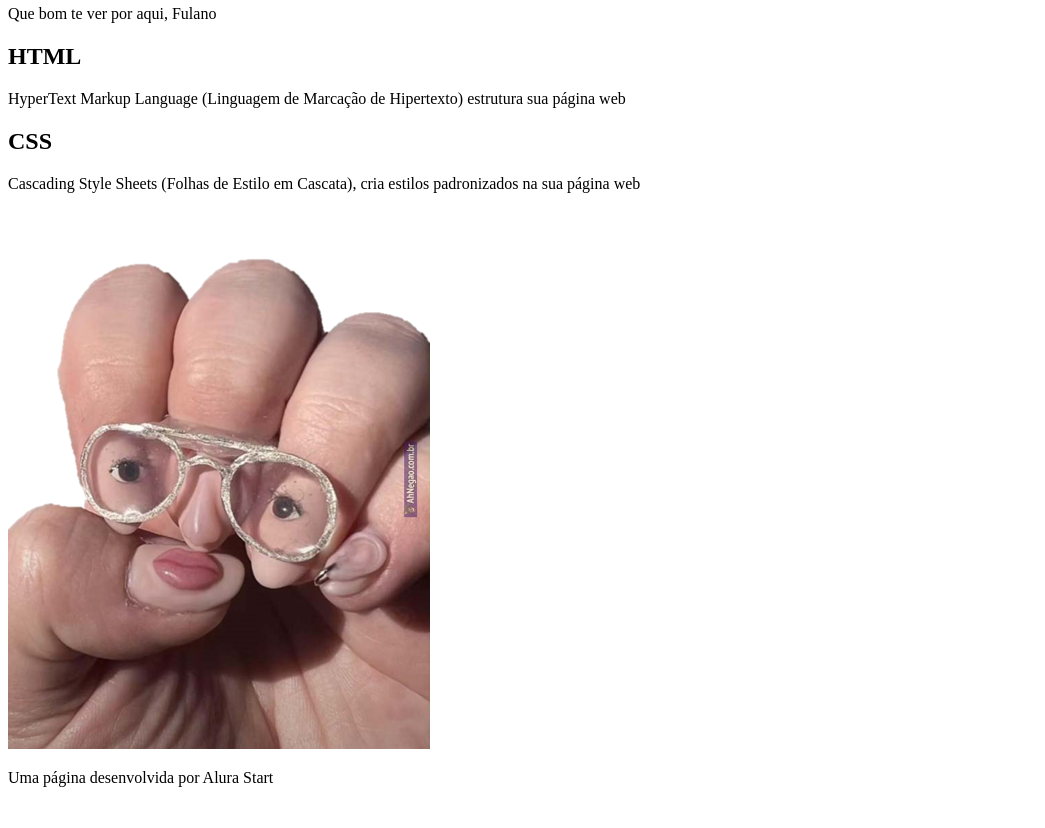
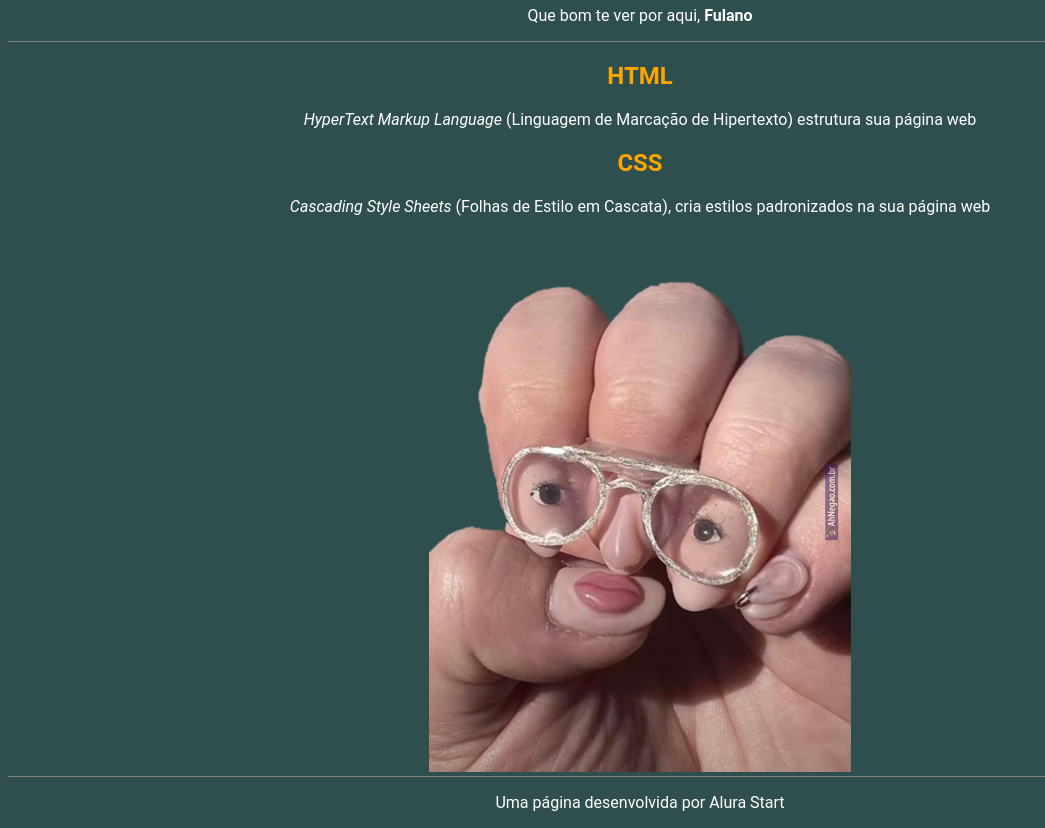
Before and after one commit to CorredorBot/Hello-World, a plain HTML site: page index.html in a window 1280 px wide. Shown: the part 75-903 px from the top of the page, without its empty margins (0-1045 px from the left). Before the commit the page ends 878 px from the top, so only its background shows below. Drawn offline with Linux system fonts and the light colour scheme.

Commit message:
Aplicação de estilo pelo CSS

```diff
--- a/index.html
+++ b/index.html
@@ -4,20 +4,21 @@
     <meta charset="UTF-8">
     <meta name="viewport" content="width=device-width, initial-scale=1.0">
     <title>Hello World</title>
+    <link rel="stylesheet" href="style.css">
 </head>
 <body>
     <header>
         <h1>Hello World</h1>
-        <p>Que bom te ver por aqui, Fulano</p>
+        <p>Que bom te ver por aqui, <span id="nome-usuario">Fulano</span></p>
 
     </header>
 
     <section>
         <h2>HTML</h2>
-        <p>HyperText Markup Language (Linguagem de Marcação de Hipertexto) estrutura sua página web</p>
+        <p><span class="texto-ingles">HyperText Markup Language</span> (Linguagem de Marcação de Hipertexto) estrutura sua página web</p>
 
         <h2>CSS</h2>
-        <p>Cascading Style Sheets (Folhas de Estilo em Cascata), cria estilos padronizados na sua página web</p>
+        <p><span class="texto-ingles">Cascading Style Sheets</span> (Folhas de Estilo em Cascata), cria estilos padronizados na sua página web</p>
         <img src="imagem/Imagem3.png" alt="A imagem mostra uma mão fechada em que os dedos são decorados para parecerem um rosto humano, com olhos desenhados nas unhas, lábios no polegar e uma moldura de óculos sobre os dedos indicador e médio.">
 
     </section>
--- /dev/null
+++ b/style.css
@@ -0,0 +1,26 @@
+h2{
+    color:orange
+}
+
+body{
+    background-color: #2F4F4F;
+    color: white;
+    font-family: Roboto;
+    text-align: center;
+}
+
+header{
+    border-bottom: 1px solid gray;
+}
+
+footer{
+    border-top: 1px solid gray;
+}
+
+#nome-usuario{
+    font-weight: bolder;
+}
+
+.texto-ingles{
+    font-style: italic;
+}
```
